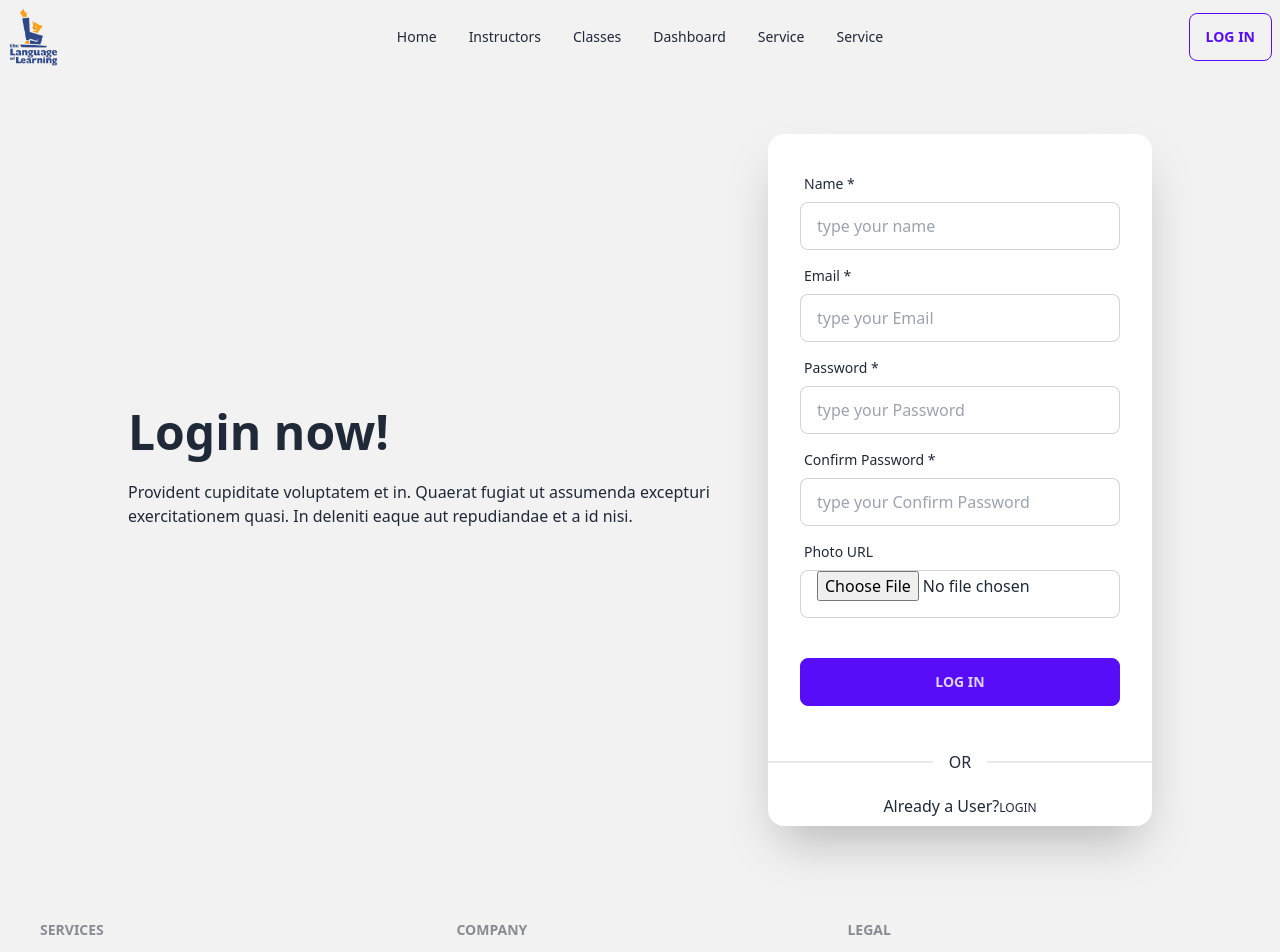
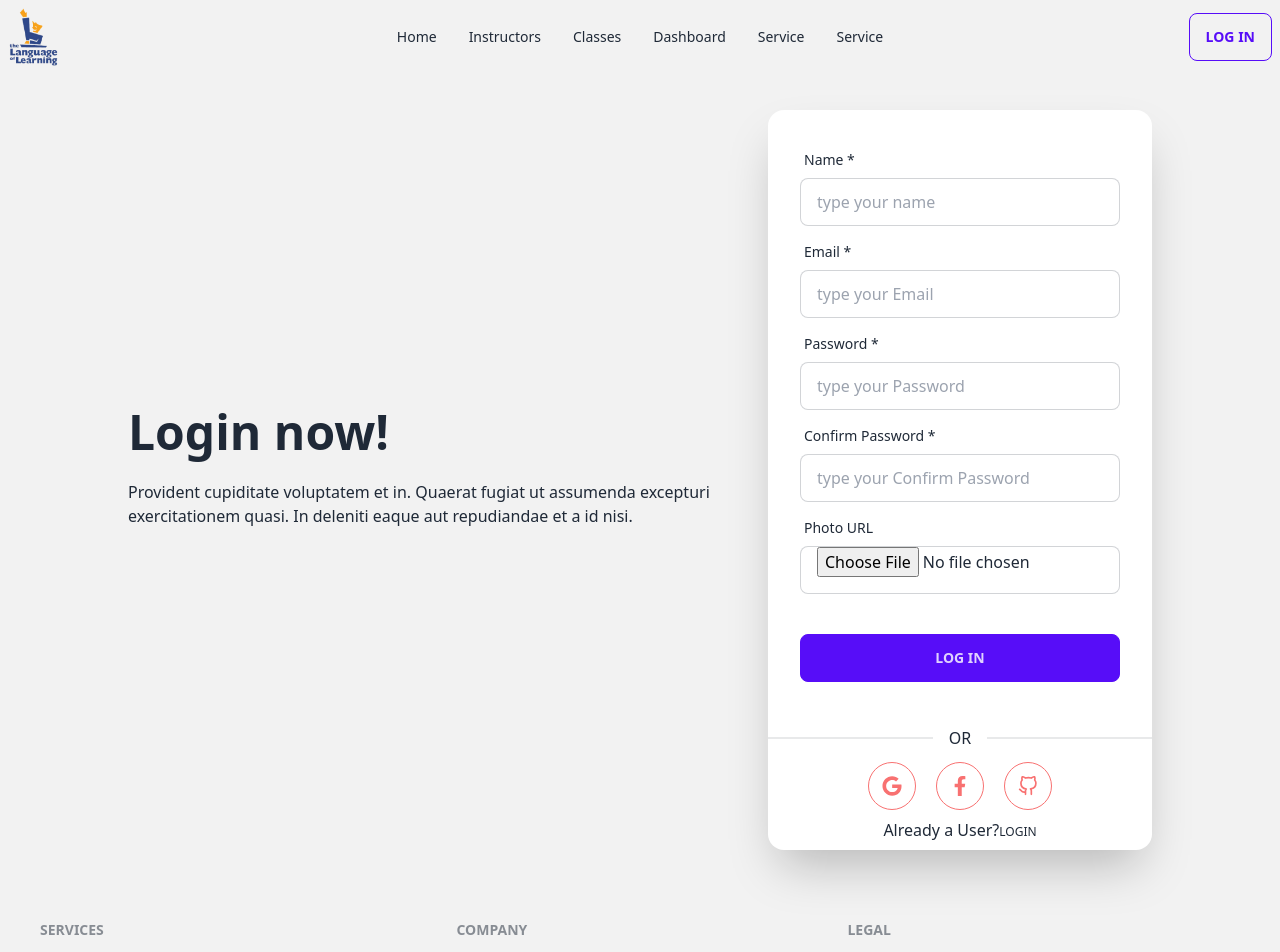
Before and after one commit to rh-abir/language-laring-client, a React (Vite) app: page /signup in a window 1280 px wide. Shown: the top 952 px of the page. Built offline with nearby package versions, Linux system fonts and the light colour scheme; no server answers.

Commit message:
add google and github singin

```diff
--- a/package.json
+++ b/package.json
@@ -16,6 +16,7 @@
     "react": "^18.2.0",
     "react-dom": "^18.2.0",
     "react-hook-form": "^7.44.3",
+    "react-icons": "^4.9.0",
     "react-router-dom": "^6.11.2",
     "react-toastify": "^9.1.3",
     "sort-by": "^1.2.0"
--- a/src/pages/Authentication/SignIn/SignIn.jsx
+++ b/src/pages/Authentication/SignIn/SignIn.jsx
@@ -4,8 +4,11 @@ import { AuthContext } from "../../../provider/AuthPorvider";
 import { Link } from "react-router-dom";
 import { toast } from "react-toastify";
 
+import { FaFacebookF, FaGoogle } from "react-icons/fa";
+import { FiGithub } from "react-icons/fi";
+
 const SignIn = () => {
-  const { user, signIn } = useContext(AuthContext);
+  const { signIn, googleSignIn, gitHubSignIn } = useContext(AuthContext);
 
   const [error, setError] = useState("");
 
@@ -23,12 +26,37 @@ const SignIn = () => {
       })
       .catch((err) => {
         console.log(err.message);
-        if(err.message === 'Firebase: Error (auth/wrong-password).'){
-          setError('Worng Password Tray Agen');
-        }
-        else{
+        if (err.message === "Firebase: Error (auth/wrong-password).") {
+          setError("Worng Password Tray Agen");
+        } else {
           setError("Email Doesn't Match Tray Agen");
         }
+      });
+  };
+
+  const hangleGoogleSingIn = () => {
+    googleSignIn()
+      .then((result) => {
+        const loggedUsaer = result.user;
+        console.log(loggedUsaer);
+        toast.success("LogIn successfully");
+      })
+      .catch((err) => {
+        console.log(err.message);
+      });
+  };
+
+  // githubsingin
+
+  const hangleGitHubSingIn = () => {
+    gitHubSignIn()
+      .then((result) => {
+        const loggedUsaer = result.user;
+        console.log(loggedUsaer);
+        toast.success("LogIn successfully");
+      })
+      .catch((err) => {
+        console.log(err.message);
       });
   };
 
@@ -77,6 +105,26 @@ const SignIn = () => {
             </div>
           </form>
           <div className="divider">OR</div>
+          {/* sosical login */}
+          <div className="flex justify-center items-center gap-5">
+            <button
+              onClick={hangleGoogleSingIn}
+              className="btn btn-circle btn-outline text-red-400"
+            >
+              <FaGoogle size="20"></FaGoogle>
+            </button>
+            {/* TODO */}
+            <button className="btn btn-circle btn-outline text-red-400">
+              <FaFacebookF size="20"></FaFacebookF>
+            </button>
+
+            <button
+              onClick={hangleGitHubSingIn}
+              className="btn btn-circle btn-outline text-red-400"
+            >
+              <FiGithub size="20"></FiGithub>
+            </button>
+          </div>
           <label className="label text-center">
             <p className="text-centers mx-auto">
               New Here ?
--- a/src/pages/Authentication/SignUp/SignUp.jsx
+++ b/src/pages/Authentication/SignUp/SignUp.jsx
@@ -3,9 +3,11 @@ import { useForm } from "react-hook-form";
 import { Link } from "react-router-dom";
 import { AuthContext } from "../../../provider/AuthPorvider";
 import { toast } from "react-toastify";
+import { FaFacebookF, FaGoogle } from "react-icons/fa";
+import { FiGithub } from "react-icons/fi";
 
 const SignUp = () => {
-  const { user, createUser, updateUSerProfile } = useContext(AuthContext);
+  const { createUser, updateUSerProfile , googleSignIn, gitHubSignIn} = useContext(AuthContext);
 
   const [error, setError] = useState("");
 
@@ -54,12 +56,12 @@ const SignUp = () => {
           .then((result) => {
             console.log(result.user);
             updateUSerProfile(name, imageUrl)
-            .then(() => {
-              toast.success('Done !')
-            })
-            .catch(err => {
-              console.log(err.message)
-            })
+              .then(() => {
+                toast.success("Done !");
+              })
+              .catch((err) => {
+                console.log(err.message);
+              });
           })
           .catch((err) => {
             console.log(err.message);
@@ -67,10 +69,37 @@ const SignUp = () => {
       });
   };
 
+  const hangleGoogleSingIn = () => {
+    googleSignIn()
+      .then((result) => {
+        const loggedUsaer = result.user;
+        console.log(loggedUsaer);
+        toast.success("LogIn successfully");
+      })
+      .catch((err) => {
+        console.log(err.message);
+      });
+  };
+
+  // githubsingin
+
+  const hangleGitHubSingIn = () => {
+    gitHubSignIn()
+      .then((result) => {
+        const loggedUsaer = result.user;
+        console.log(loggedUsaer);
+        toast.success("LogIn successfully");
+      })
+      .catch((err) => {
+        console.log(err.message);
+      });
+  };
+
+  // console
+
   return (
     <div className="hero min-h-screen bg-base-200">
       <div className="hero-content flex-col lg:flex-row">
-
         <div className="text-center lg:text-left lg:w-1/2">
           <h1 className="text-5xl font-bold">Login now!</h1>
           <p className="py-6">
@@ -82,7 +111,6 @@ const SignUp = () => {
 
         <div className="card flex-shrink-0 lg:w-1/2 max-w-sm shadow-2xl bg-base-100">
           <form onSubmit={handleSubmit(onSubmit)} className="card-body">
-
             <div className="form-control">
               <label className="label">
                 <span className="label-text">Name *</span>
@@ -149,7 +177,25 @@ const SignUp = () => {
           </form>
 
           <div className="divider">OR</div>
+          <div className="flex justify-center items-center gap-5">
+            <button
+              onClick={hangleGoogleSingIn}
+              className="btn btn-circle btn-outline text-red-400"
+            >
+              <FaGoogle size="20"></FaGoogle>
+            </button>
+            {/* TODO */}
+            <button className="btn btn-circle btn-outline text-red-400">
+              <FaFacebookF size="20"></FaFacebookF>
+            </button>
 
+            <button
+              onClick={hangleGitHubSingIn}
+              className="btn btn-circle btn-outline text-red-400"
+            >
+              <FiGithub size="20"></FiGithub>
+            </button>
+          </div>
           <label className="label">
             <p className="text-centers mx-auto">
               Already a User?
--- a/src/provider/AuthPorvider.jsx
+++ b/src/provider/AuthPorvider.jsx
@@ -1,11 +1,12 @@
 import { createContext, useEffect, useState } from "react";
-import { GoogleAuthProvider, createUserWithEmailAndPassword, getAuth, onAuthStateChanged, signInWithEmailAndPassword, signInWithPopup, signOut, updateProfile } from "firebase/auth";
+import { GithubAuthProvider, GoogleAuthProvider, createUserWithEmailAndPassword, getAuth, onAuthStateChanged, signInWithEmailAndPassword, signInWithPopup, signOut, updateProfile } from "firebase/auth";
 import app from "../firebase/firebase.config";
 
 export const AuthContext = createContext(null);
 
 const auth = getAuth(app)
 const googleProvider = new GoogleAuthProvider();
+const githubProvider = new GithubAuthProvider();
 
 const AuthPorvider = ({ children }) => {
 
@@ -22,6 +23,10 @@ const AuthPorvider = ({ children }) => {
 
     const googleSignIn = () =>  {
         return signInWithPopup(auth, googleProvider)
+    }
+
+    const gitHubSignIn = () =>  {
+        return signInWithPopup(auth, githubProvider)
     }
 
     const logOut = () => {
@@ -52,6 +57,7 @@ const AuthPorvider = ({ children }) => {
     createUser ,
     signIn,
     googleSignIn,
+    gitHubSignIn,
     updateUSerProfile,
     logOut,
     loading,
```
Also changed, not shown: 1 other file (tests, documents, lock files or other folders).
